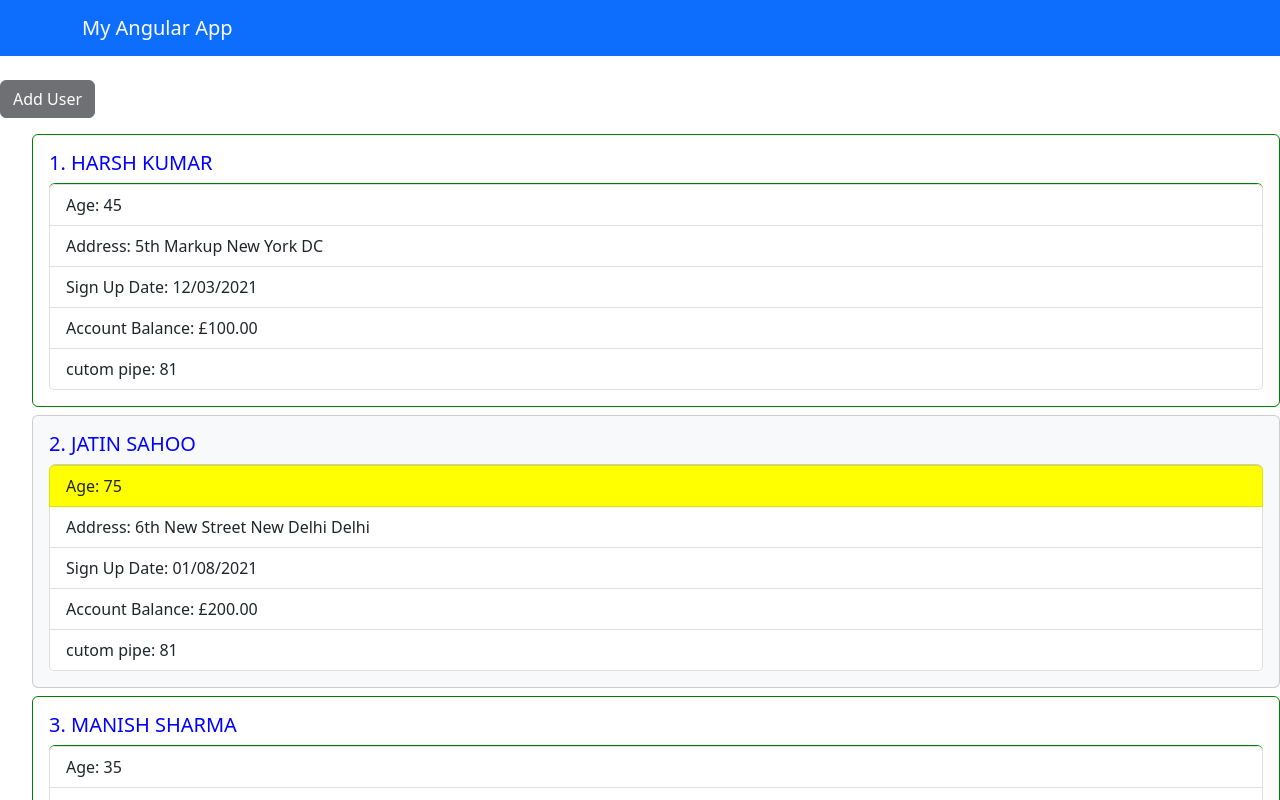
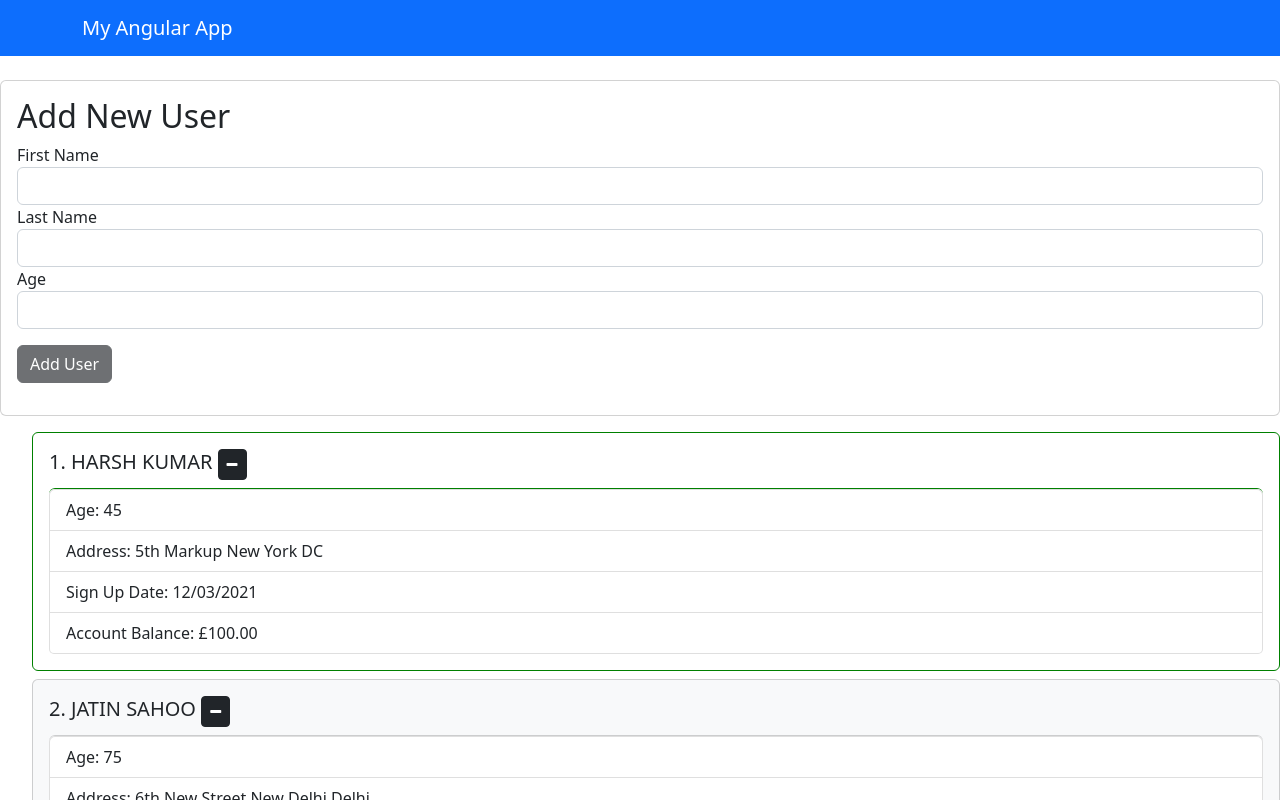
Before and after one commit to Sumitbaudh/training_angular, an Angular app: page / in a window 1280 px wide. Shown: the top 800 px of the page. Built offline with nearby package versions, Linux system fonts and the light colour scheme.

Commit message:
Added user form

```diff
--- a/angular.json
+++ b/angular.json
@@ -26,6 +26,7 @@
             ],
             "styles": [
               "src/styles.css",
+              "./node_modules/font-awesome/css/font-awesome.css",
               "./node_modules/bootstrap/dist/css/bootstrap.css"
             ],
             "scripts": [
--- a/package.json
+++ b/package.json
@@ -19,6 +19,7 @@
     "@angular/platform-browser-dynamic": "^15.0.0",
     "@angular/router": "^15.0.0",
     "bootstrap": "5.2.3",
+    "font-awesome": "^4.7.0",
     "jquery": "^3.6.1",
     "popper.js": "^1.16.1",
     "rxjs": "~7.5.0",
--- a/src/app/app.module.ts
+++ b/src/app/app.module.ts
@@ -1,5 +1,6 @@
 import { NgModule } from '@angular/core';
 import { BrowserModule } from '@angular/platform-browser';
+import { FormsModule } from '@angular/forms';
 
 import { AppRoutingModule } from './app-routing.module';
 import { AppComponent } from './app.component';
@@ -17,7 +18,8 @@ import { ExponentialStrengthPipe } from './pipes/exponential-strength.pipe';
   ],
   imports: [
     BrowserModule,
-    AppRoutingModule
+    AppRoutingModule,
+    FormsModule
   ],
   providers: [],
   bootstrap: [AppComponent]
--- a/src/app/components/user/user.component.html
+++ b/src/app/components/user/user.component.html
@@ -2,11 +2,11 @@
 <ul>
     <li>Name: {{User.firstName}} {{User.lastName}}</li>
     <li>Age: {{User.age}}</li>
-    <li>Address:
+    <!-- <li>Address:
         <ul>
             <li>Street: {{User.address.street}}</li>
             <li>City: {{User.address.city}}</li>
             <li>State: {{User.address.state}}</li>
         </ul>
-    </li>
+    </li> -->
 </ul>
--- a/src/app/components/users/users.component.html
+++ b/src/app/components/users/users.component.html
@@ -1,20 +1,55 @@
-<button disabled={{users.length}} class="btn btn-dark mb-3">
-Add User
-</button>
+<div class="card card-body mb-3">
+    <h2>
+        Add New User
+    </h2>
+    <form (submit)="onSubmit($event)">
+        <div class="form-group">
+            <label>First Name</label>
+            <input
+            type="text"
+            [(ngModel)]="user.firstName"
+            class="form-control"
+            #userFirstName="ngModel"
+            required
+            minlength="2"
+            name="firstName">
+            <div class="invalid-feedback">
+               Some Error
+            </div>
+        </div>
+        <div class="form-group">
+            <label>Last Name</label>
+            <input type="text" [(ngModel)]="user.lastName" class="form-control" name="lastName">
+        </div>
+        <div class="form-group">
+            <label>Age</label>
+            <input type="text" [(ngModel)]="user.age" class="form-control" name="age">
+        </div>
+        <button [disabled]="user.firstName==''||user.lastName==''" (click)="addNewUser()" class="btn btn-dark mb-3 mt-3">
+            Add User
+        </button>
+    </form>
+</div>
+
 <ul *ngIf="users.length > 0">
-<li class="card card-body mb-2" *ngFor="let user of users; let i = index"
- [class.bg-light]="!user.isActive" [style.border-color]="user.isActive?'green':''" >
-    <h5 [ngStyle]="currentStyles">{{i+1}}. {{user.firstName | uppercase}} {{user.lastName | uppercase}} </h5>
-    <!-- <img class="img-fluid lg-3" [src]="user.image">  -->
-    <ul class="list-group" *ngIf="showAddress">
-        <li [style.background-color]="user.age>=65?'yellow':''" class="list-group-item">Age: {{user.age}}</li>
-        <li class="list-group-item"> Address:  {{user.address.street}} {{user.address.city}} {{user.address.state}}</li>
-        <li class="list-group-item"> Sign Up Date:  {{user.registrationDate | date : 'dd/MM/yyyy'}}</li>
-        <li class="list-group-item"> Account Balance:  {{user.balance | currency : 'GBP' : 'symbol'}}</li>
-        <li class="list-group-item"> cutom pipe:  {{3 | exponentialStrength : 4}}</li>
-
-    </ul>
-</li>
+    <li class="card card-body mb-2" *ngFor="let user of users; let i = index" [class.bg-light]="!user.isActive"
+        [style.border-color]="user.isActive?'green':''">
+        <h5 [ngStyle]="currentStyles">
+            {{i+1}}. {{user.firstName | uppercase}} {{user.lastName | uppercase}}
+            <small>
+                <button (click)="toggleAddress(user)" class="btn btn-dark btn-sm">
+                    <i [ngClass]="user.showAddress?'fa fa-minus':'fa fa-plus'"></i>
+                </button>
+            </small>
+        </h5>
+        <ul class="list-group" *ngIf="user.showAddress">
+            <li class="list-group-item">Age: {{user?.age}}</li>
+            <li class="list-group-item"> Address: {{user?.address?.street}} {{user?.address?.city}}
+                {{user?.address?.state}}</li>
+            <li class="list-group-item"> Sign Up Date: {{user.registrationDate | date : 'dd/MM/yyyy'}}</li>
+            <li class="list-group-item"> Account Balance: {{user.balance | currency : 'GBP' : 'symbol'}}</li>
+        </ul>
+    </li>
 </ul>
 
 <p *ngIf="users.length === 0">No Users Found</p>
--- a/src/app/components/users/users.component.ts
+++ b/src/app/components/users/users.component.ts
@@ -7,6 +7,10 @@ import {User} from "../../models/user/User"
   styleUrls: ['./users.component.css']
 })
 export class UsersComponent {
+  user:User={
+   firstName:'',
+   lastName:'',
+  }
   users:User[];
   showAddress:boolean=false;
   isEnabled:boolean=true;
@@ -25,7 +29,8 @@ export class UsersComponent {
       },
       isActive:true,
       registrationDate:'2021-03-12',
-      balance:100
+      balance:100,
+      showAddress:true
      },
      {
       firstName:"Jatin",
@@ -38,7 +43,8 @@ export class UsersComponent {
       },
       isActive:false,
       registrationDate:'2021-08-01',
-      balance:200
+      balance:200,
+      showAddress:true
      },
      {
       firstName:"Manish",
@@ -51,12 +57,12 @@ export class UsersComponent {
       },
       isActive:true,
       registrationDate:'2021-11-21',
-      balance:34
-     }
+      balance:34,
+      showAddress:false
+
+     },
+
     ]
-   this.addressController()
- //  this.setCurrentClasses()
- this.setCurrentStyles()
   }
 
   addressController():boolean{
@@ -69,11 +75,22 @@ export class UsersComponent {
       'border-success':this.showAddress
    }
   }
-  setCurrentStyles(){
-   this.currentStyles={
-      'padding-top':this.showAddress?'0':'40px',
-      'font-size':this.showAddress?'':'40px',
-      'color':(this.showAddress)?'blue':'red'
-   }
+
+
+  addNewUser(){
+   console.log(this.user)
+   this.users.unshift(this.user);
+   this.user={
+      firstName:'',
+      lastName:'',
+     }
+  }
+
+  toggleAddress(user:User){
+   user.showAddress=!user.showAddress;
+  }
+  onSubmit(event:any){
+   console.log("inside submit")
+   event.preventDefault()
   }
 }
```
Also changed, not shown: src/app/models/user/User.ts (+6 -5 lines), 1 other file (tests, documents, lock files or other folders).
